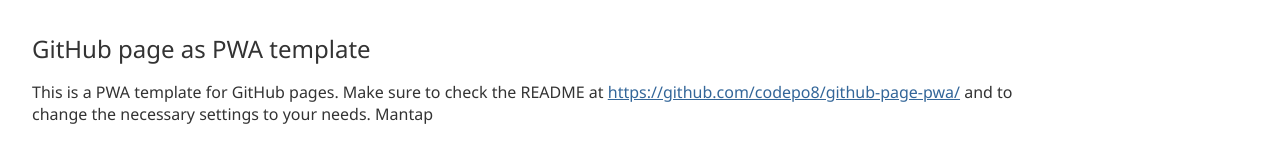
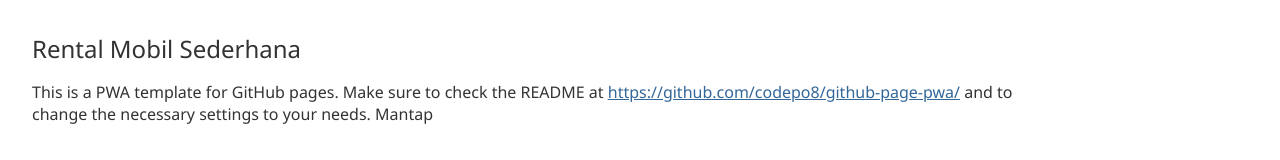
Before and after one commit to A22000130/pwa-rental-mobil, a plain HTML site: page index.html in a window 1280 px wide. Shown: the top 160 px of the page. Drawn offline with Linux system fonts and the light colour scheme.

Commit message:
Update index.html

```diff
--- a/index.html
+++ b/index.html
@@ -12,7 +12,7 @@
 
 <body>
 
-  <h1>GitHub page as PWA template</h1>
+  <h1>Rental Mobil Sederhana</h1>
   <p>
     This is a PWA template for GitHub pages.
     Make sure to check the README at
```
